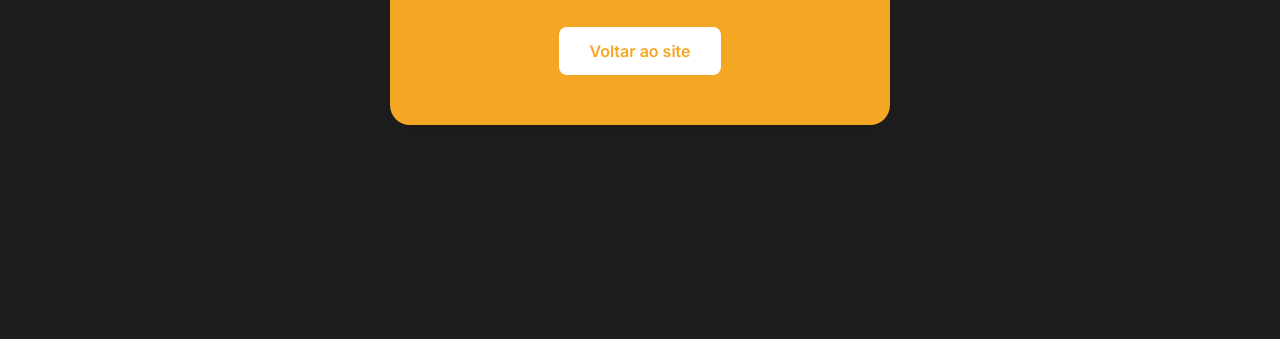
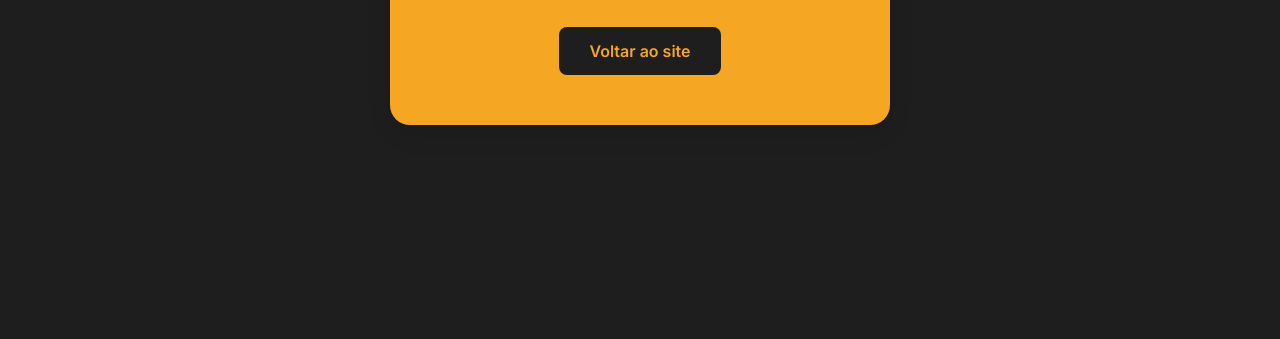
Before and after one commit to disway-group/vedacit-thank-you-page, a plain HTML site: page index.html in a window 1280 px wide. Shown: the part 461-800 px from the top of the page. Drawn offline with Linux system fonts and the light colour scheme.

Commit message:
FIX: colors

```diff
--- a/_assets/_css/style.css
+++ b/_assets/_css/style.css
@@ -50,7 +50,7 @@ p {
 }
 
 .btn {
-    background-color: #fff;
+    background-color: #1e1e1e;
     color: #f5a623;
     border: none;
     padding: 12px 30px;
```
